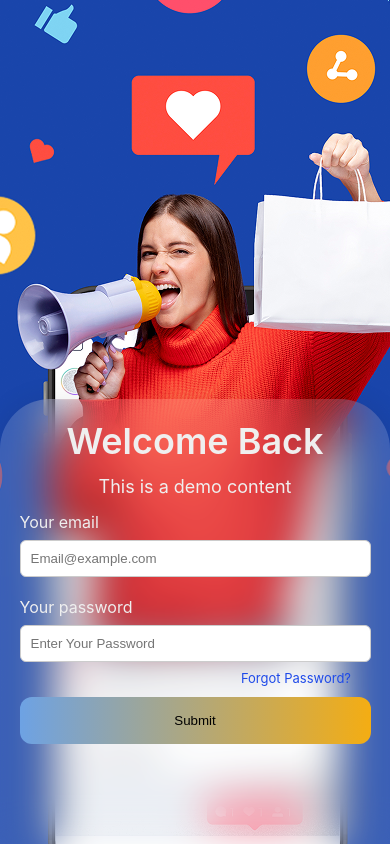
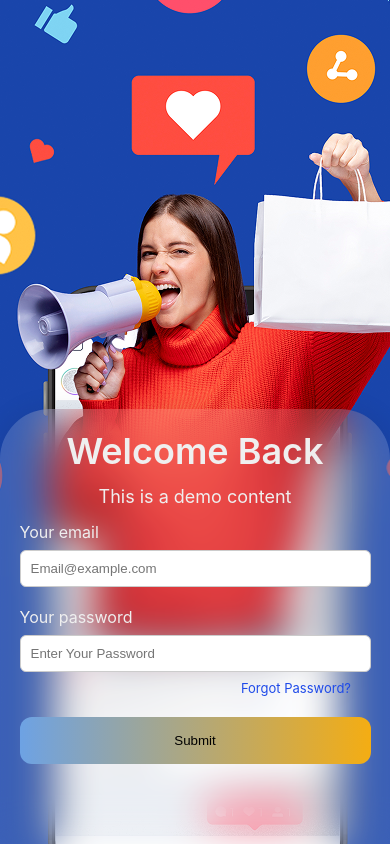
Before and after one commit to adharshSciPy/AdEarn, a React (Create React App) app in the folder client/: page / in a window 390 px wide. Built offline with nearby package versions, Linux system fonts and the light colour scheme.

Commit message:
adearn-8

```diff
--- a/client/src/pages/user/Login/userlogin.module.css
+++ b/client/src/pages/user/Login/userlogin.module.css
@@ -67,7 +67,7 @@ position: relative;
   width: 60%;
   margin: auto ;
   height:max-content;
-  margin-top: 40px;
+  margin-top: 120px;
 
 }
 .headingMain {
@@ -179,7 +179,7 @@ justify-content: space-between;
   height: max-content;
   width: 100%;
   margin: 0;
-  padding-bottom: 100px;
+  padding-bottom: 80px;
   padding-top: 20px;
   background: rgba(255, 255, 255, 0.15); /* Light glass effect */
   backdrop-filter: blur(20px);
@@ -211,6 +211,7 @@ justify-content: space-between;
 }
 .buttonContainer{
   margin: auto;
+  margin-top: 20px;
 }
 .forgotPassContainer{
   margin-top: 5px;
```
